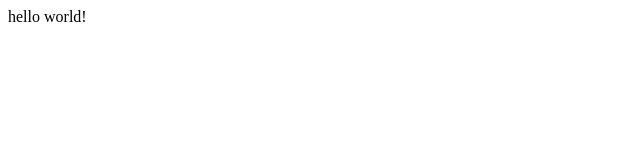
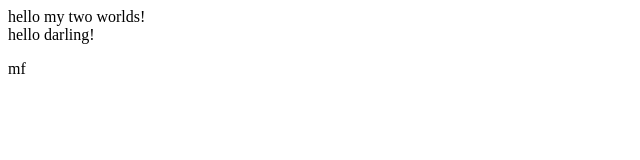
Before and after one commit to mikibit/testgit, a plain HTML site: page index.html in a window 1280 px wide. Shown: the whole page, without its empty margins (0-640 px from the left). Drawn offline with Linux system fonts and the light colour scheme.

Commit message:
Modify index several times (#2)
* added "my"

* added "two worlds" and new line "darling"

* lo

```diff
--- a/index.html
+++ b/index.html
@@ -11,6 +11,8 @@ and open the template in the editor.
     <meta name="viewport" content="width=device-width, initial-scale=1.0">
   </head>
   <body>
-		<div>hello world!</div>
+		<div>hello my two worlds!</div>
+		<div>hello darling!</div>
+		<p>mf</p>
   </body>
 </html>
```
